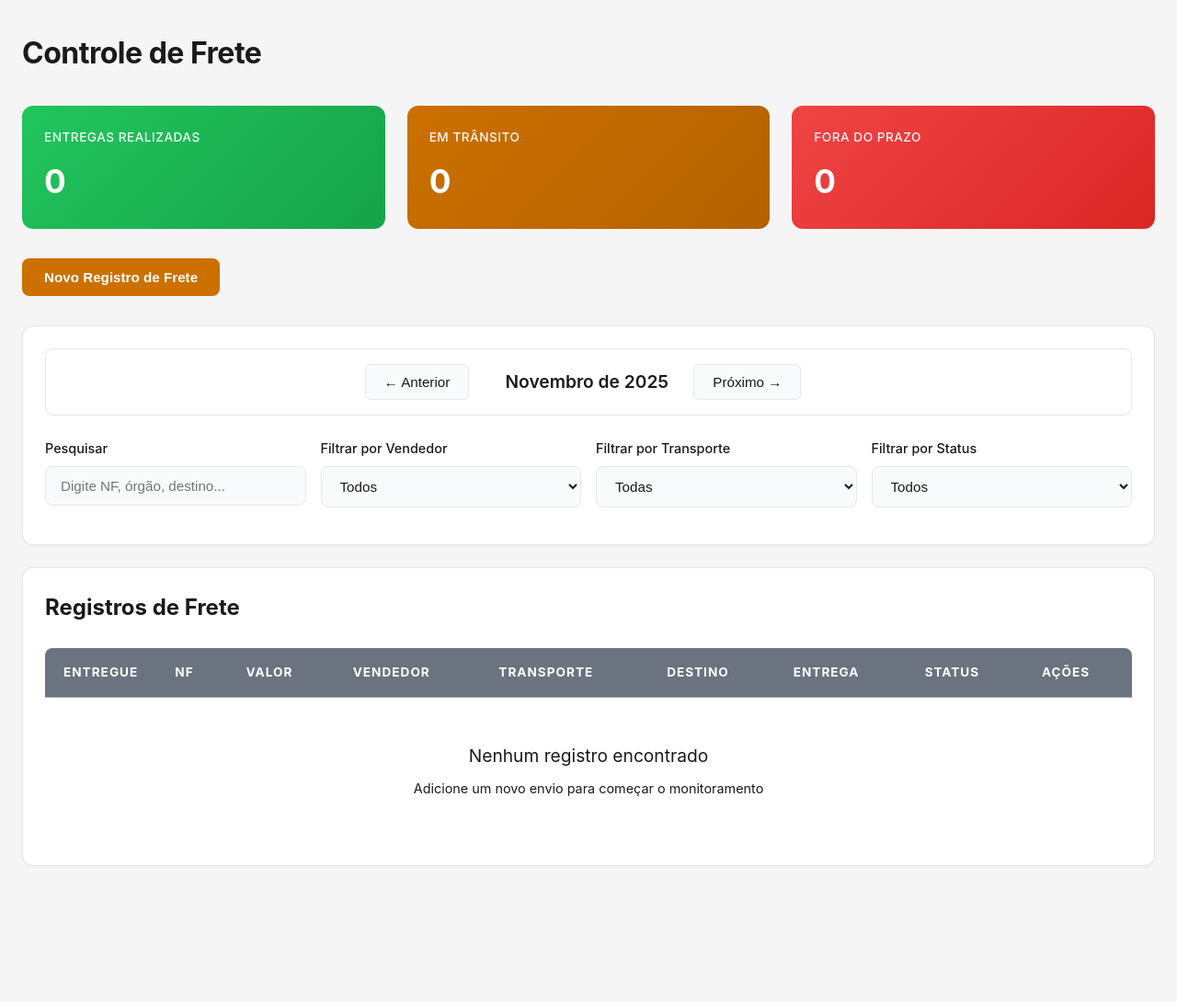
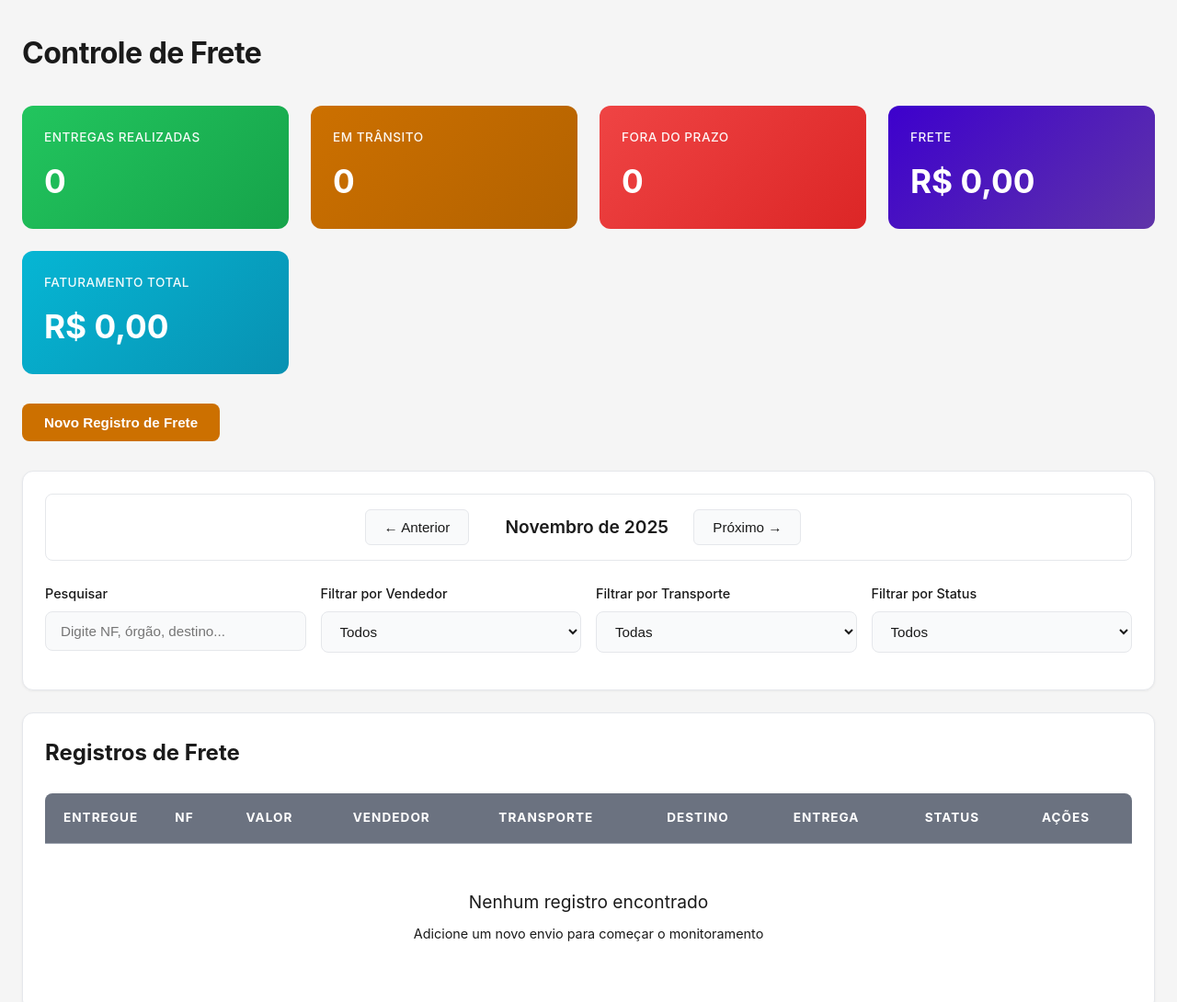
Before and after one commit to maalvzz/controle--frete, a plain HTML site: page index.html in a window 1280 px wide. Shown: the top 1090 px of the page at 92% size. Before the commit the page ends 974 px from the top, so only its background shows below. Drawn offline with Linux system fonts and the light colour scheme.

Commit message:
Update index.html

```diff
--- a/index.html
+++ b/index.html
@@ -600,6 +600,7 @@
 
         <div id="statusMessage" class="hidden"></div>
 
+
 <div class="dashboard">
     <div class="dashboard-card success">
         <h3>Entregas Realizadas</h3>
@@ -612,6 +613,14 @@
     <div class="dashboard-card danger">
         <h3>Fora do Prazo</h3>
         <div class="value" id="totalForaPrazo">0</div>
+    </div>
+    <div class="dashboard-card" style="background: linear-gradient(135deg, #3d00cd, #380294ca);">
+        <h3>Frete</h3>
+        <div class="value" id="totalFrete">R$ 0,00</div>
+    </div>
+    <div class="dashboard-card" style="background: linear-gradient(135deg, #06B6D4, #0891B2);">
+        <h3>Faturamento Total</h3>
+        <div class="value" id="totalNotas">R$ 0,00</div>
     </div>
 </div>
 
@@ -1070,9 +1079,15 @@
     const foraPrazo = fretes.filter(f => !f.entregue && getStatus(f) === 'Fora do Prazo').length;
     const emRota = fretes.filter(f => !f.entregue && getStatus(f) === 'Em Trânsito').length;
 
+    // Calcula os totais financeiros
+    const totalFrete = fretes.reduce((sum, frete) => sum + (frete.valorFrete || 0), 0);
+    const totalNotas = fretes.reduce((sum, frete) => sum + (frete.valor || 0), 0);
+
     document.getElementById('totalEntregues').textContent = entregues;
     document.getElementById('totalForaPrazo').textContent = foraPrazo;
     document.getElementById('totalEmRota').textContent = emRota;
+    document.getElementById('totalFrete').textContent = formatCurrency(totalFrete);
+    document.getElementById('totalNotas').textContent = formatCurrency(totalNotas);
 }
 
         function filterFretes() {
```
Lines whose indentation alone changed are shown as unchanged.
